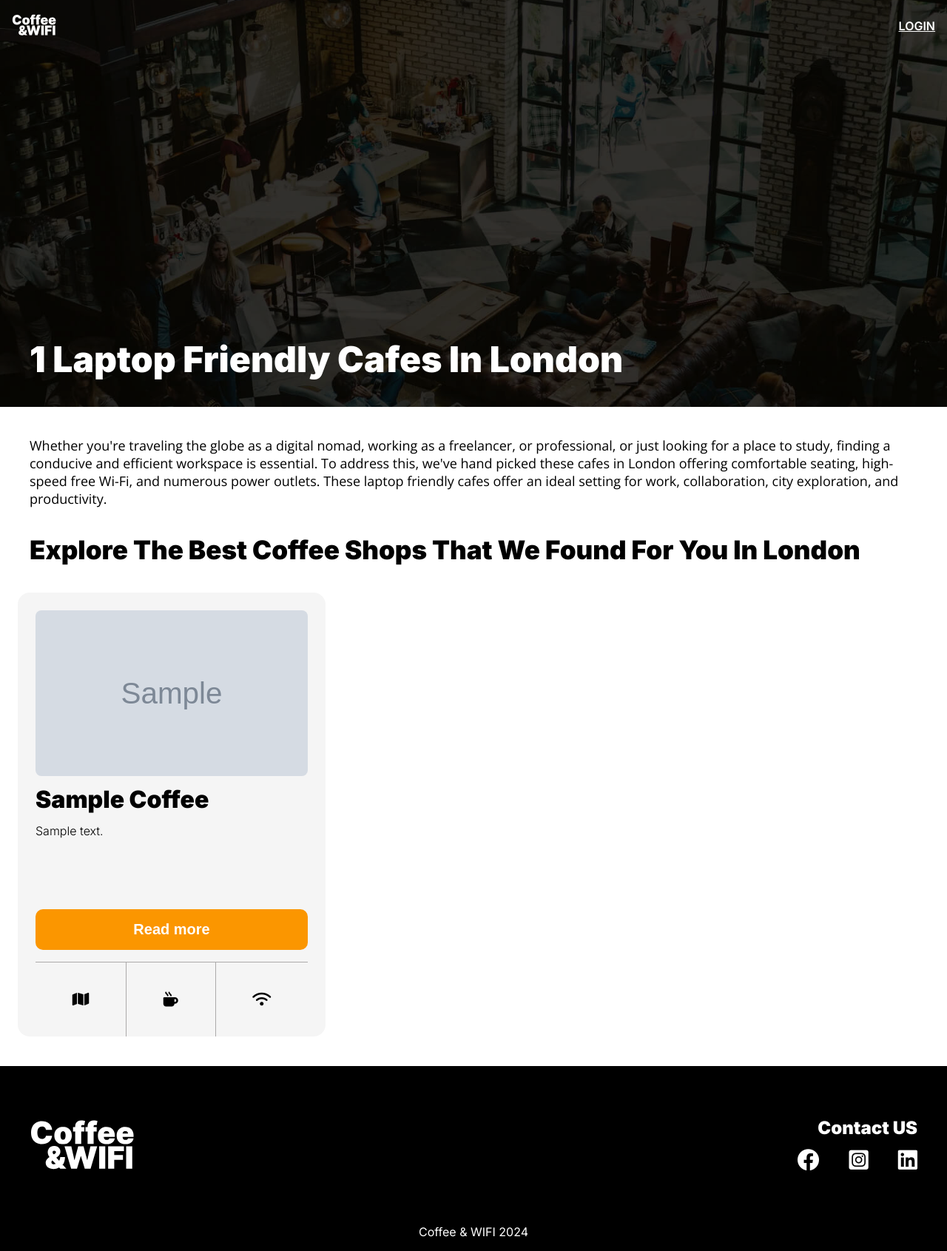
After one commit to pedro092692/coffee_and_wife, a Flask app: template templates/all_coffee.html in a window 1280 px wide. The commit adds this page. Shown: the whole page at 74% size. Run offline with Flask 3, Linux system fonts and the light colour scheme; the template is opened without the code that fills it: most values are stand-ins (such as "Sample title", 1, 10 or a date in 2020); grey boxes marked "Sample" are stand-in pictures; parts of the project's set-up code (start-up, migrations or seed data) failed here and were passed over; some libraries are stand-ins or nearby versions.

Commit message:
add show all coffee template

```diff
--- a/database.py
+++ b/database.py
@@ -186,3 +186,8 @@ class Database:
         comment = self.db.get_or_404(Comments, comment_id)
         self.db.session.delete(comment)
         self.db.session.commit()
+
+
+    def coffee_number(self):
+        coffee_numer = self.db.session.query(Cafe.id).count()
+        return coffee_numer
--- a/main.py
+++ b/main.py
@@ -94,6 +94,12 @@ def show_coffee(slug):
 
     return render_template('coffee.html', coffee_shop_info=coffee_shop, form=form)
 
+
+@app.route('/all-coffee-shop', methods=['GET'])
+def show_all():
+    coffee_number = db.coffee_number()
+    coffees = db.get_all_coffee_shop()
+    return render_template('all_coffee.html', coffee_number=coffee_number, coffees=coffees)
 
 @app.route('/add', methods=['GET', 'POST'])
 @login_required
@@ -236,8 +242,6 @@ def delete_comment(comment_id, slug):
     return redirect(url_for('show_coffee', slug=slug, _anchor='reviews'))
 
 
-
-
 @app.context_processor
 def date():
     current_year = datetime.now().year
@@ -250,4 +254,4 @@ def page_not_found(e):
 
 
 if __name__ == "__main__":
-    app.run(debug=True)
+    app.run(debug=False)
--- /dev/null
+++ b/static/css/all_coffee.css
@@ -0,0 +1,38 @@
+.section-container{
+    padding: 40px;
+    display: flex;
+    flex-direction: column;
+    gap: 40px;
+}
+
+.section-container .info{
+    font-family: "Open sans", sans-serif;
+    font-size: 18px;
+    font-weight: 400;
+    line-height: normal;
+}
+
+.section-container .title{
+    font-family: "Inter", sans-serif;
+    font-size: 35px;
+    font-weight: 900;
+    text-transform: capitalize;
+}
+
+.section-container .grid{
+    display: grid;
+    grid-template-columns: repeat(auto-fill, minmax(350px, 1fr));
+    place-items: center;
+    gap: 24px;
+}
+
+/*  media queries */
+
+@media screen and (max-width: 500px){
+    .section-container{
+        padding: 40px 10px;
+    }
+    .grid .coffee-card{
+       width: 100%;
+    }
+}
--- a/static/css/coffee-style.css
+++ b/static/css/coffee-style.css
@@ -23,7 +23,7 @@
     color: white;
 }
 
-.main-content-coffee .coffee-control a button{
+.main-content-coffee .coffee-control form .edit{
     background: #FB9600;
 }
 
--- a/static/css/coffee.css
+++ b/static/css/coffee.css
@@ -23,6 +23,10 @@
     background: rgba(0, 0, 0, 0.7);
 }
 
+.all{
+    background: rgba(0, 0, 0, 0.3);
+}
+
 .coffee-hero h1{
     font-family: "Inter", sans-serif;
     color: white;
@@ -30,6 +34,7 @@
     font-weight: 900;
     z-index: 3;
     padding: 40px;
+    text-transform: capitalize;
 }
 
 
--- /dev/null
+++ b/templates/all_coffee.html
@@ -0,0 +1,19 @@
+{% extends 'base.html' %}
+
+<!--title-->
+{% block title %} all coffee shops {% endblock title %}
+<!--css-->
+{% block stylesheet %}
+<link rel="stylesheet" href="{{ url_for('static', filename='css/nav.css') }}">
+<link rel="stylesheet" href="{{ url_for('static', filename='css/coffee.css') }}">
+<link rel="stylesheet" href="{{ url_for('static', filename='css/main.css') }}">
+<link rel="stylesheet" href="{{ url_for('static', filename='css/all_coffee.css') }}">
+<link rel="stylesheet" href="{{ url_for('static', filename='css/coffee-card.css') }}">
+{% endblock stylesheet %}
+
+{% block content %}
+<!--    header-->
+    {% include 'includes/all_coffee_hero.html' %}
+<!--content-->
+    {% include 'all_coffee/content.html' %}
+{% endblock content %}
--- /dev/null
+++ b/templates/all_coffee/content.html
@@ -0,0 +1,17 @@
+<section class="section-container">
+    <p class="info">
+        Whether you're traveling the globe as a digital nomad, working as a freelancer, or professional, or just
+        looking for a place to study, finding a conducive and efficient workspace is essential. To address this,
+        we've hand picked these cafes in London offering comfortable seating, high-speed free Wi-Fi,
+        and numerous power outlets. These laptop friendly cafes offer an ideal setting for work,
+        collaboration, city exploration, and productivity.
+    </p>
+
+    <h2 class="title">Explore the best coffee shops that we found for you in london</h2>
+
+    <div class="grid">
+        {% for coffee in coffees %}
+            {% include 'includes/coffee-card.html' %}
+        {% endfor %}
+    </div>
+</section>
--- a/templates/coffee/content.html
+++ b/templates/coffee/content.html
@@ -4,7 +4,7 @@
         <div class="coffee-control">
             <form action="{{ url_for('edit_coffee', slug=coffee_shop_info.slug) }}" method="POST">
                 <input type="hidden" name="csrf_token" value="{{ csrf_token() }}">
-                <input type="submit" value="Edit">
+                <input type="submit" value="Edit" class="edit">
             </form>
             <form action="{{ url_for('delete_coffee', slug=coffee_shop_info.slug) }}" method="POST" id="delete_form">
                 <input type="hidden" name="csrf_token" value="{{ csrf_token() }}">
--- /dev/null
+++ b/templates/includes/all_coffee_hero.html
@@ -0,0 +1,7 @@
+<!--    nav-->
+    {% include "includes/nav.html" %}
+<section class="coffee-hero">
+    <img src="{{ url_for('static', filename='assets/img/hero.jpg') }}" alt="logo image" class="coffee-img">
+    <div class="overlay all"></div>
+    <h1> {{coffee_number}} Laptop Friendly Cafes In london </h1>
+</section>
--- a/templates/includes/main.html
+++ b/templates/includes/main.html
@@ -32,9 +32,11 @@
                     {% include "includes/coffee-card.html" %}
                 {% endfor %}
             </div>
-        {% if coffees|length > 8%}
+        {% if coffees|length > 8 %}
             <div class="view-more">
-                <button>view more</button>
+                <a href="{{ url_for('show_all') }}">
+                    <button>view more</button>
+                </a>
             </div>
         {% endif %}
     {% else %}
```
